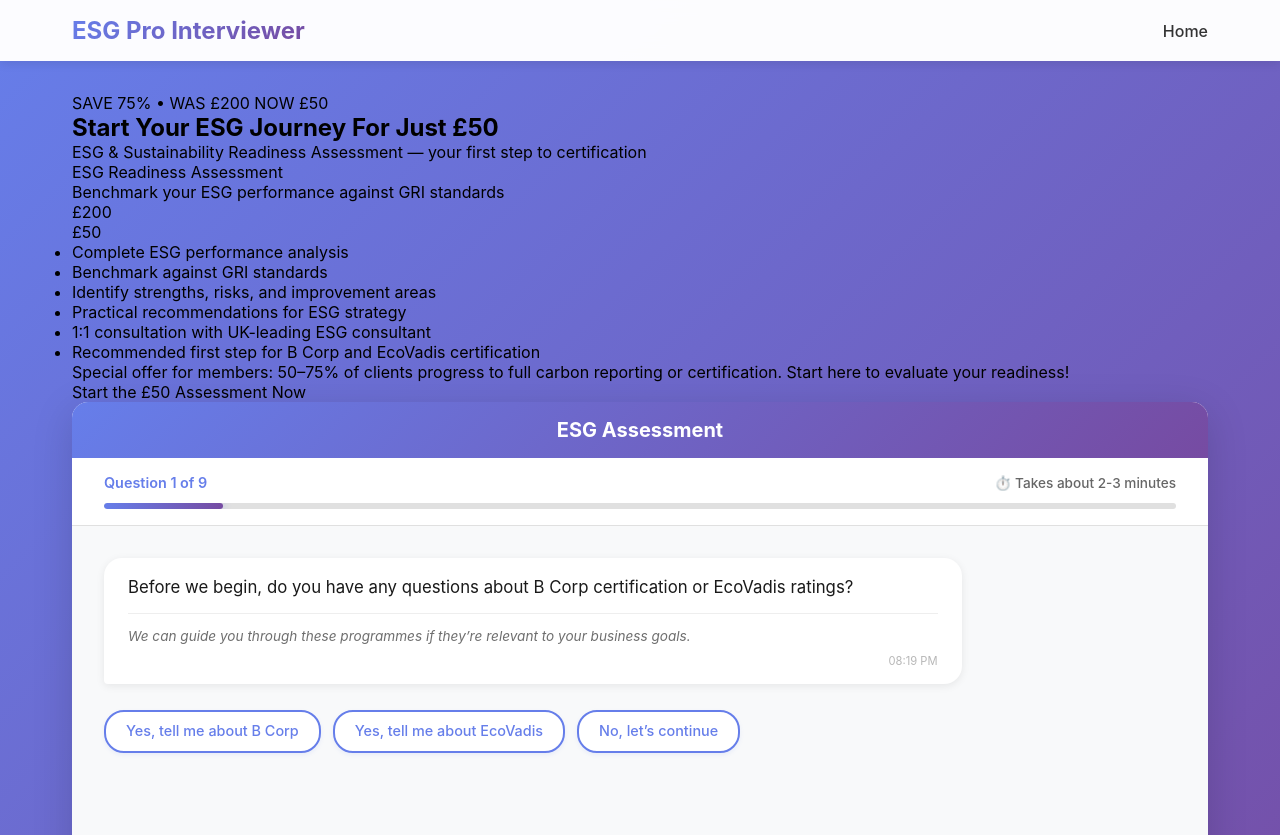
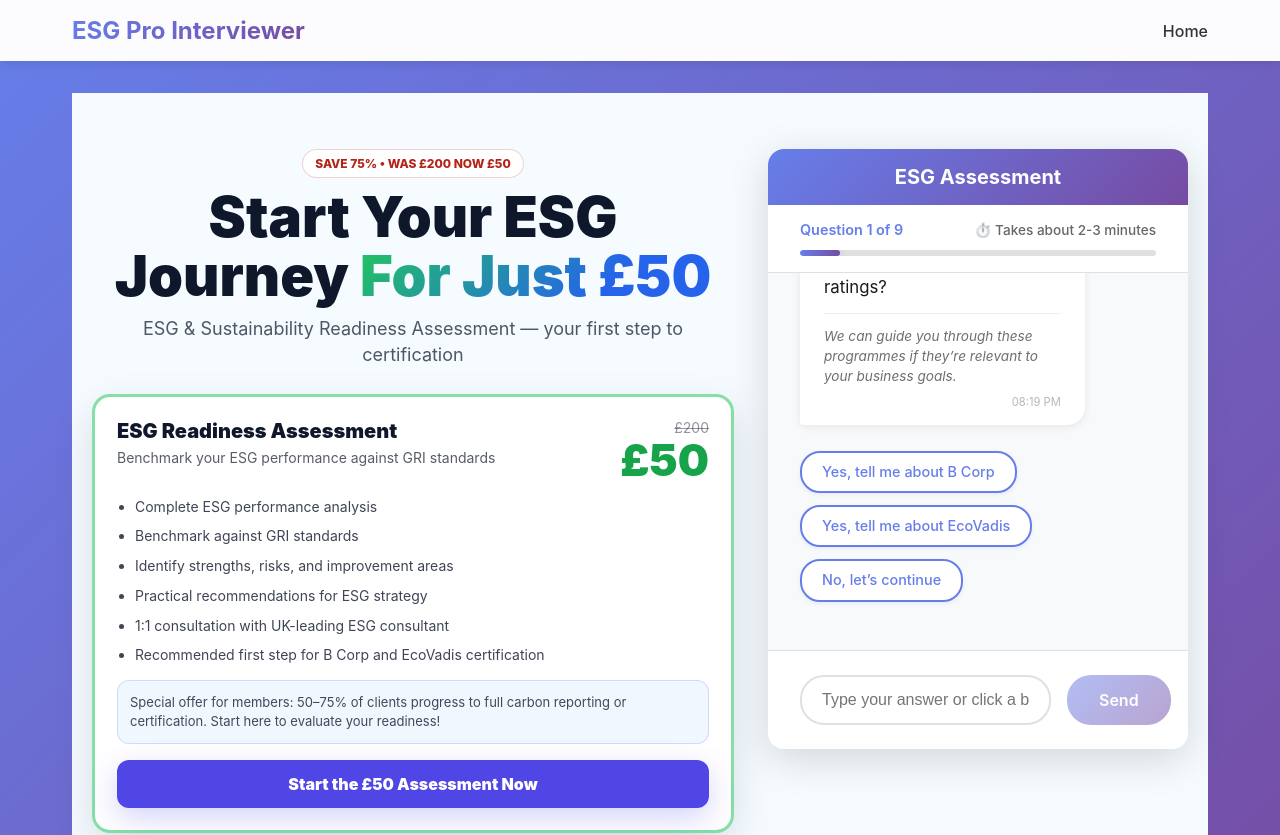
Before and after one commit to 1FBexpress/ESGPRO, a Next.js app: page / in a window 1280 px wide. Shown: the top 835 px of the page. Built offline with nearby package versions, Linux system fonts and the light colour scheme.

Commit message:
Refactor CSS for landing page layout and styles

```diff
--- a/styles/Home.module.css
+++ b/styles/Home.module.css
@@ -1,65 +1,195 @@
+.landingShell {
+  padding: 56px 20px 70px;
+  background: #f5fbff; /* light clean background like "before" */
+  min-height: 85vh;
 
-.interviewerSection {
-  padding: 60px 20px;
-  background: linear-gradient(135deg, #667eea 0%, #764ba2 100%);
+  display: grid;
+  grid-template-columns: minmax(520px, 1fr) 420px;
+  gap: 34px;
+  align-items: start;
 }
 
-.introSection {
-  text-align: center;
-  margin-bottom: 2rem;
-  padding: 2rem;
-  background: rgba(255, 255, 255, 0.95);
-  border-radius: 16px;
-  box-shadow: 0 4px 20px rgba(0, 0, 0, 0.1);
-  max-width: 800px;
-  margin-left: auto;
-  margin-right: auto;
-}
-
-.mainTitle {
-  font-size: 2rem;
-  font-weight: 700;
-  background: linear-gradient(135deg, #667eea 0%, #764ba2 100%);
-  -webkit-background-clip: text;
-  -webkit-text-fill-color: transparent;
-  background-clip: text;
-  margin-bottom: 1rem;
-}
-
-.sectionTitle {
-  font-size: 2rem;
-  font-weight: 700;
-  color: #1a202c;
-  margin-bottom: 1rem;
-}
-
-.subtitle {
-  font-size: 1.1rem;
-  color: #666;
-  line-height: 1.6;
-  max-width: 600px;
+.landingLeft {
+  max-width: 860px;
   margin: 0 auto;
 }
 
-@media (max-width: 768px) {
-  .interviewerSection {
-    padding: 40px 16px;
+.landingRight {
+  position: relative;
+}
+
+.chatDock {
+  position: sticky;
+  top: 96px; /* sits under header */
+}
+
+/* badge */
+.badgeRow {
+  display: flex;
+  justify-content: center;
+  margin-bottom: 10px;
+}
+
+.promoBadge {
+  display: inline-flex;
+  align-items: center;
+  padding: 6px 12px;
+  border-radius: 999px;
+  font-size: 12px;
+  font-weight: 800;
+  color: #b42318;
+  background: #ffffff;
+  border: 1px solid rgba(180, 35, 24, 0.2);
+}
+
+/* hero */
+.heroTitle {
+  text-align: center;
+  font-size: 56px;
+  line-height: 1.05;
+  margin: 10px 0 10px;
+  font-weight: 900;
+  color: #0f172a;
+}
+
+.heroAccent {
+  background: linear-gradient(135deg, #22c55e 0%, #2563eb 70%);
+  -webkit-background-clip: text;
+  background-clip: text;
+  -webkit-text-fill-color: transparent;
+}
+
+.heroSubtitle {
+  text-align: center;
+  margin: 0 auto 26px;
+  max-width: 760px;
+  font-size: 18px;
+  line-height: 1.45;
+  color: rgba(15, 23, 42, 0.72);
+}
+
+/* offer card (green border, white card) */
+.offerCard {
+  background: #ffffff;
+  border-radius: 18px;
+  border: 3px solid rgba(34, 197, 94, 0.55);
+  box-shadow: 0 14px 40px rgba(15, 23, 42, 0.12);
+  padding: 22px;
+}
+
+.offerHeader {
+  display: flex;
+  justify-content: space-between;
+  gap: 16px;
+  align-items: flex-start;
+  margin-bottom: 14px;
+}
+
+.offerTitle {
+  font-size: 20px;
+  font-weight: 900;
+  color: #0f172a;
+  margin-bottom: 6px;
+}
+
+.offerSub {
+  font-size: 14px;
+  color: rgba(15, 23, 42, 0.7);
+}
+
+.priceBlock {
+  text-align: right;
+  min-width: 90px;
+}
+
+.oldPrice {
+  font-size: 14px;
+  text-decoration: line-through;
+  color: rgba(15, 23, 42, 0.45);
+  margin-bottom: 2px;
+}
+
+.newPrice {
+  font-size: 44px;
+  font-weight: 900;
+  color: #16a34a;
+  line-height: 1;
+}
+
+.offerList {
+  margin: 14px 0 14px;
+  padding-left: 18px;
+  color: rgba(15, 23, 42, 0.8);
+  line-height: 1.55;
+  font-size: 14px;
+}
+
+.offerList li {
+  margin: 8px 0;
+}
+
+.offerNote {
+  background: #f1f7ff;
+  border: 1px solid rgba(37, 99, 235, 0.18);
+  color: rgba(15, 23, 42, 0.78);
+  border-radius: 12px;
+  padding: 12px;
+  font-size: 13px;
+  line-height: 1.45;
+  margin: 10px 0 16px;
+}
+
+.primaryCta {
+  display: block;
+  text-align: center;
+  background: #4f46e5;
+  color: #fff;
+  border-radius: 12px;
+  padding: 14px 16px;
+  font-weight: 900;
+  text-decoration: none;
+  box-shadow: 0 10px 30px rgba(79, 70, 229, 0.24);
+}
+
+.primaryCta:hover {
+  filter: brightness(1.03);
+}
+
+/* Make embedded chat sit nicely (no extra margins) */
+.chatDock :global(.chatContainer) {
+  margin: 0;
+}
+
+/* Responsive */
+@media (max-width: 1100px) {
+  .landingShell {
+    grid-template-columns: 1fr;
   }
 
-  .introSection {
-    padding: 1.5rem;
-    margin-bottom: 1rem;
+  .chatDock {
+    position: static;
+    margin-top: 18px;
+  }
+}
+
+@media (max-width: 640px) {
+  .landingShell {
+    padding: 34px 16px 56px;
   }
 
-  .mainTitle {
-    font-size: 1.5rem;
+  .heroTitle {
+    font-size: 38px;
   }
 
-  .sectionTitle {
-    font-size: 1.5rem;
+  .heroSubtitle {
+    font-size: 16px;
   }
 
-  .subtitle {
-    font-size: 1rem;
+  .offerCard {
+    padding: 18px;
+  }
+
+  .newPrice {
+    font-size: 38px;
   }
 }
```
